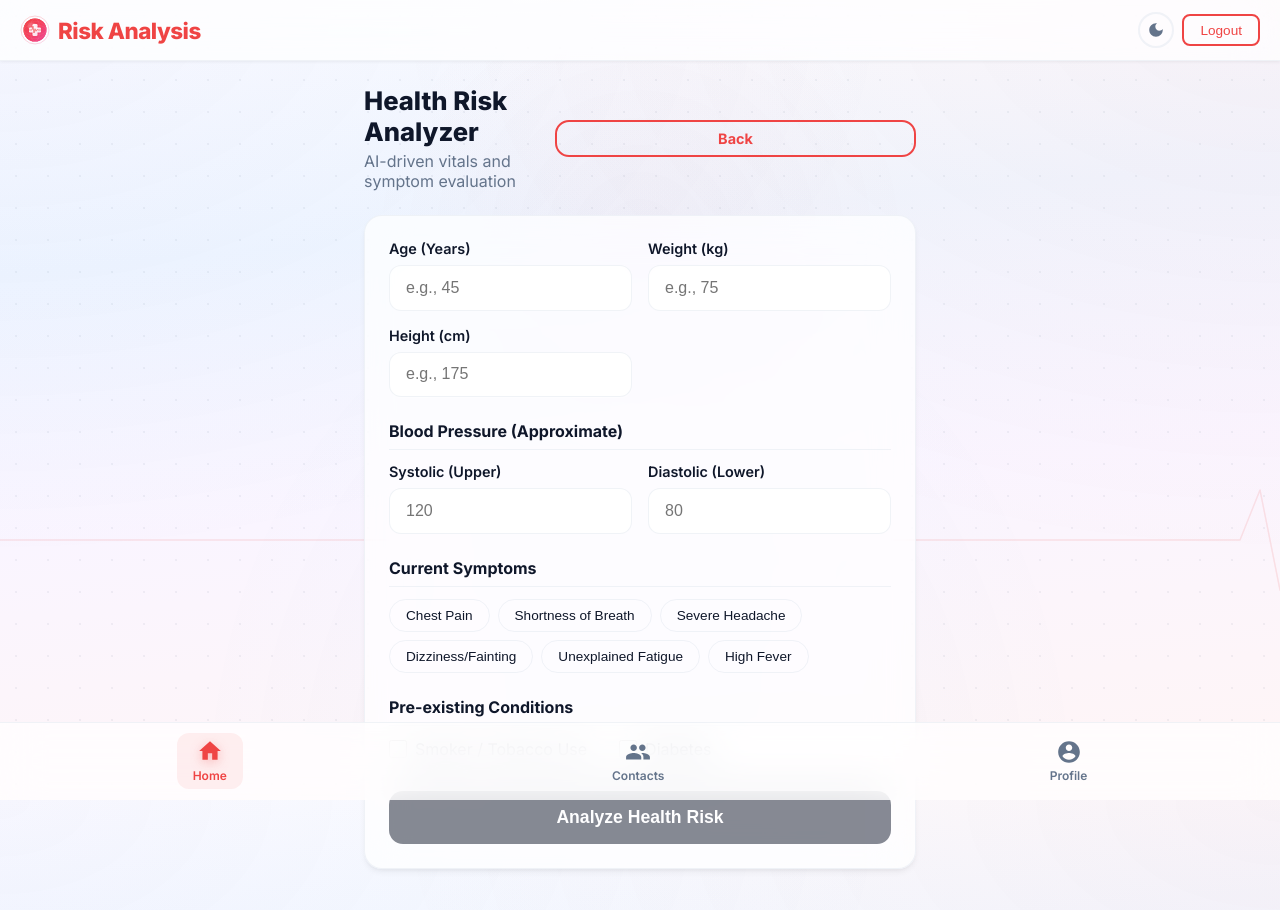
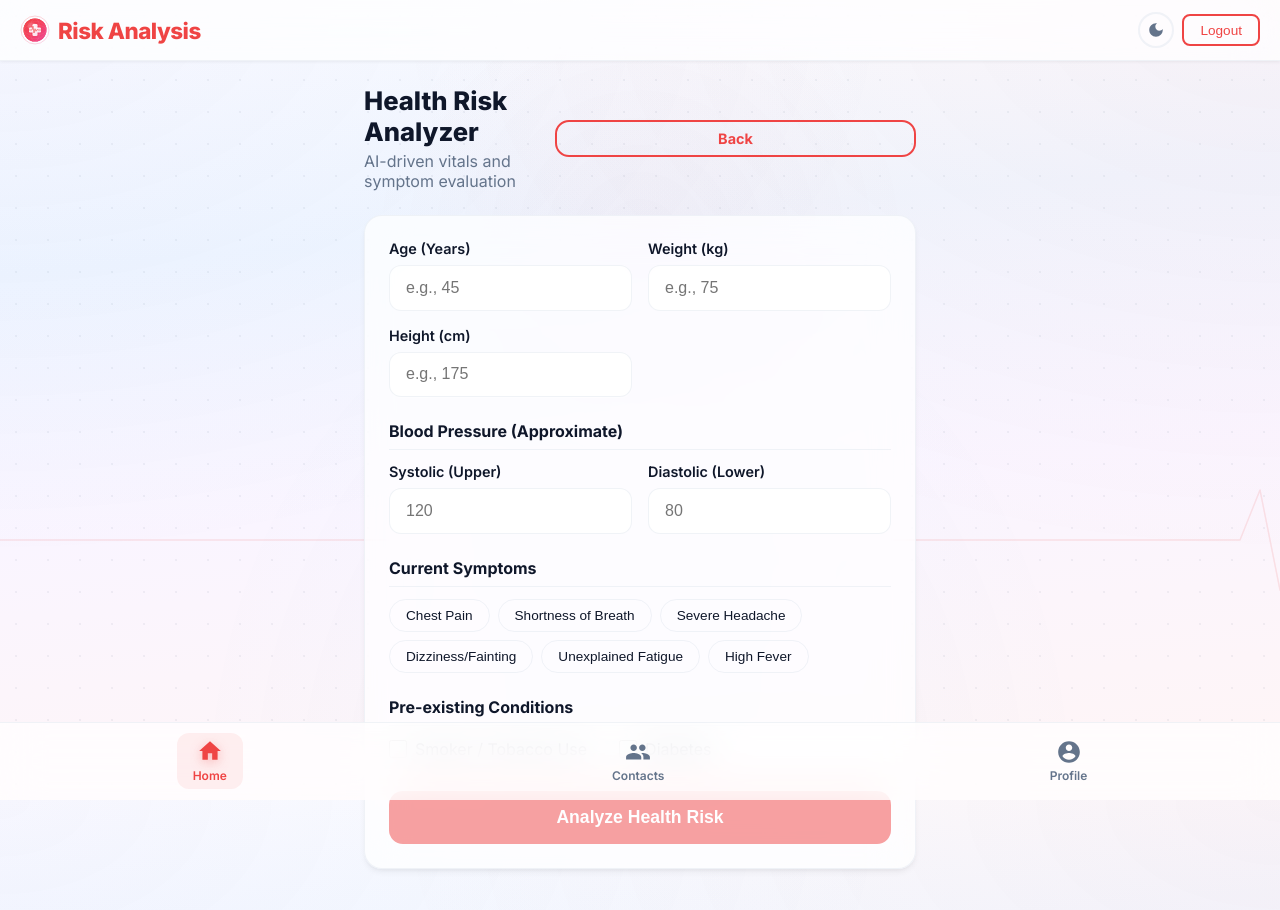
Before and after one commit to Ayush13harsh/AyuSphere, a Next.js app in the folder frontend/: page /risk-assessment in a window 1280 px wide. Shown: the top 910 px of the page. Built offline with nearby package versions, Linux system fonts and the light colour scheme; sample sign-in values are in the browser's storage.

Commit message:
fix(frontend): fix unreadable white-on-white text in risk assessment analyze button by switching background to red

```diff
--- a/frontend/app/risk-assessment/page.js
+++ b/frontend/app/risk-assessment/page.js
@@ -196,8 +196,8 @@ export default function RiskAssessment() {
                         onClick={calculateRisk}
                         disabled={loading || !formData.age}
                         className="btn btn-primary"
-                        style={{ width: '100%', padding: '1rem', fontSize: '1.1rem', background: 'var(--text-dark)', color: 'white' }}>
-                        {loading ? <span className="loading-spinner" style={{width: '24px', height: '24px'}}></span> : 'Analyze Health Risk'}
+                        style={{ width: '100%', padding: '1rem', fontSize: '1.1rem', background: 'var(--primary-red)', color: 'white', border: 'none' }}>
+                        {loading ? <span className="loading-spinner" style={{ width: '24px', height: '24px' }}></span> : 'Analyze Health Risk'}
                     </button>
                 </div>
             )}
```
